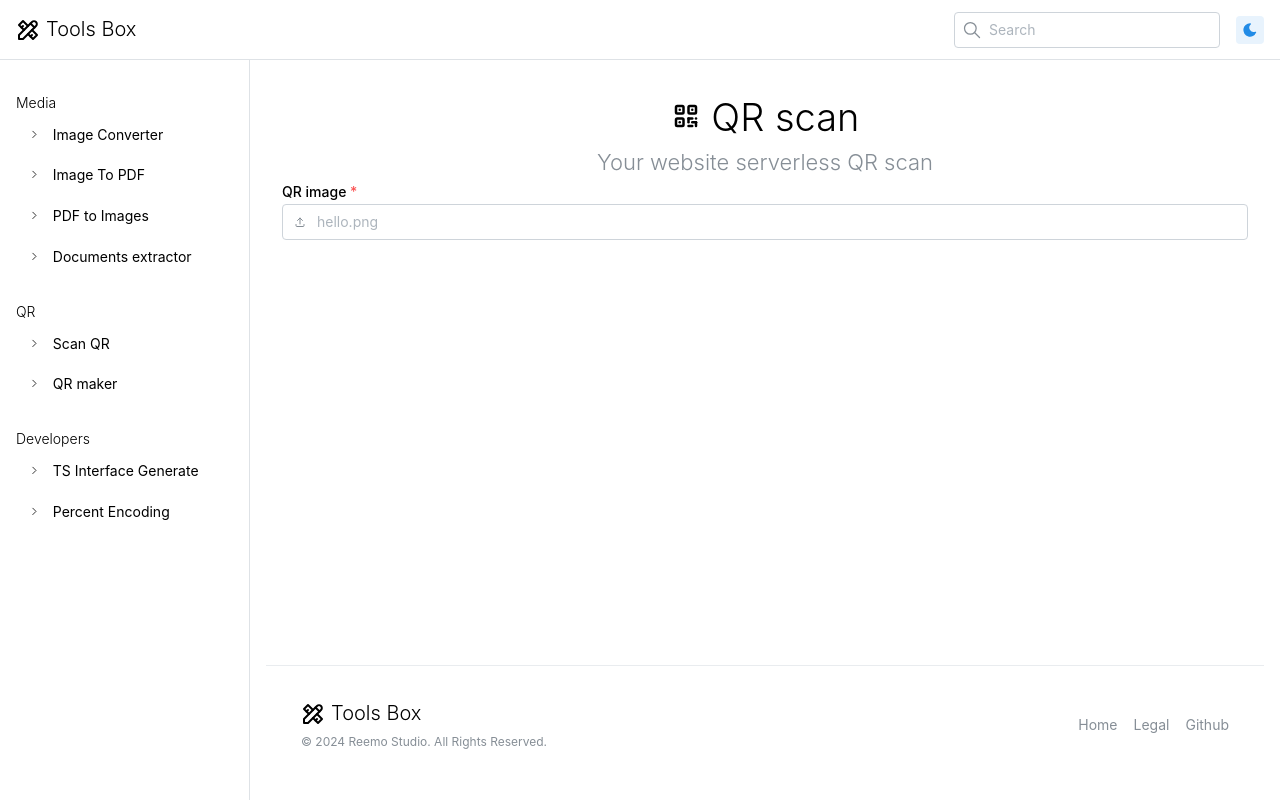
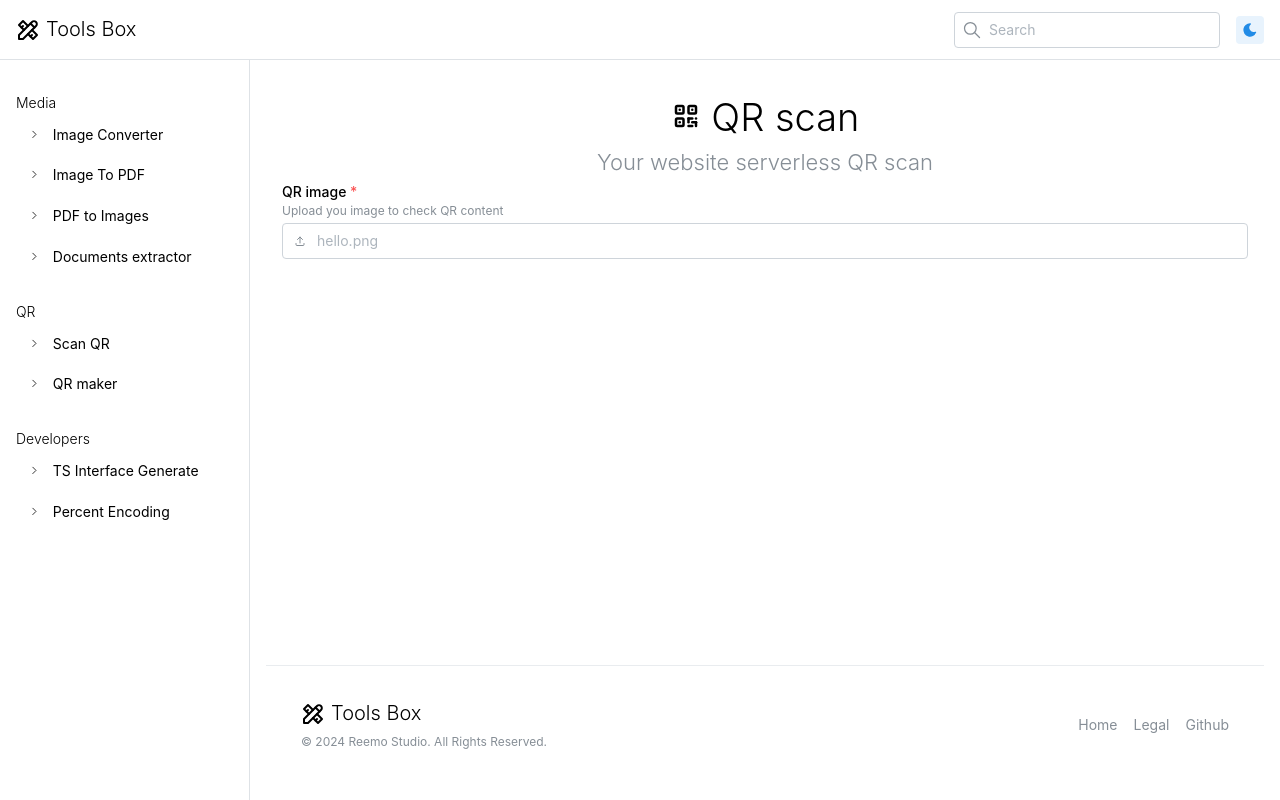
Before and after one commit to r48n34/local-tools, a React (Vite) app: page /scanQR in a window 1280 px wide. Built offline with nearby package versions, Linux system fonts and the light colour scheme; the HTML template or start-up script is replaced by a standard one.

Commit message:
Update ScanQR.tsx

```diff
--- a/src/pages/tools/ScanQR.tsx
+++ b/src/pages/tools/ScanQR.tsx
@@ -47,6 +47,7 @@ function ScanQR() {
                         placeholder="hello.png"
                         label="QR image"
                         withAsterisk
+                        description="Upload you image to check QR content"
                         accept="image/png, image/jpg, image/jpeg"
                         leftSection={<IconUpload size={12} />}
                         {...form.getInputProps('file')}
```
